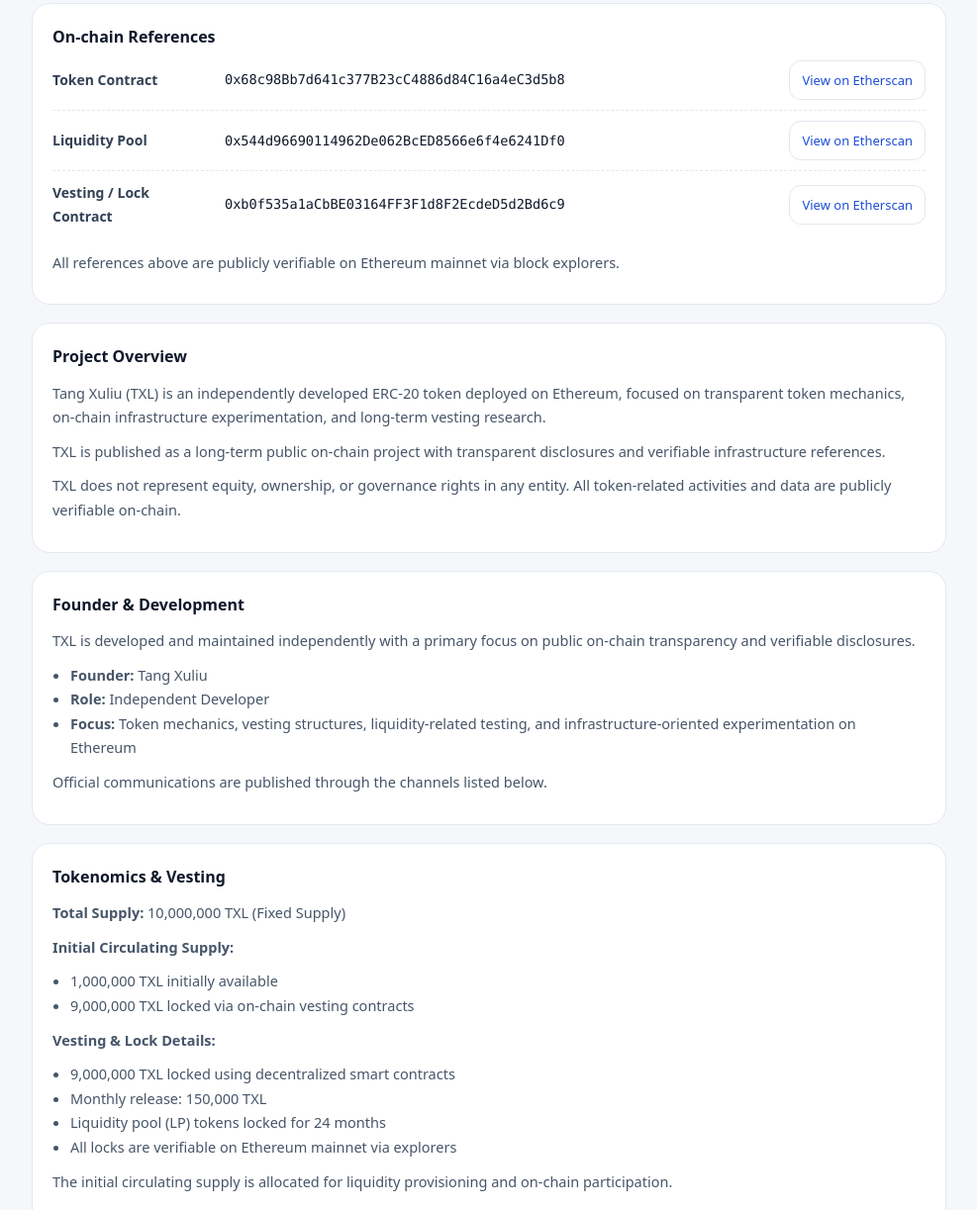
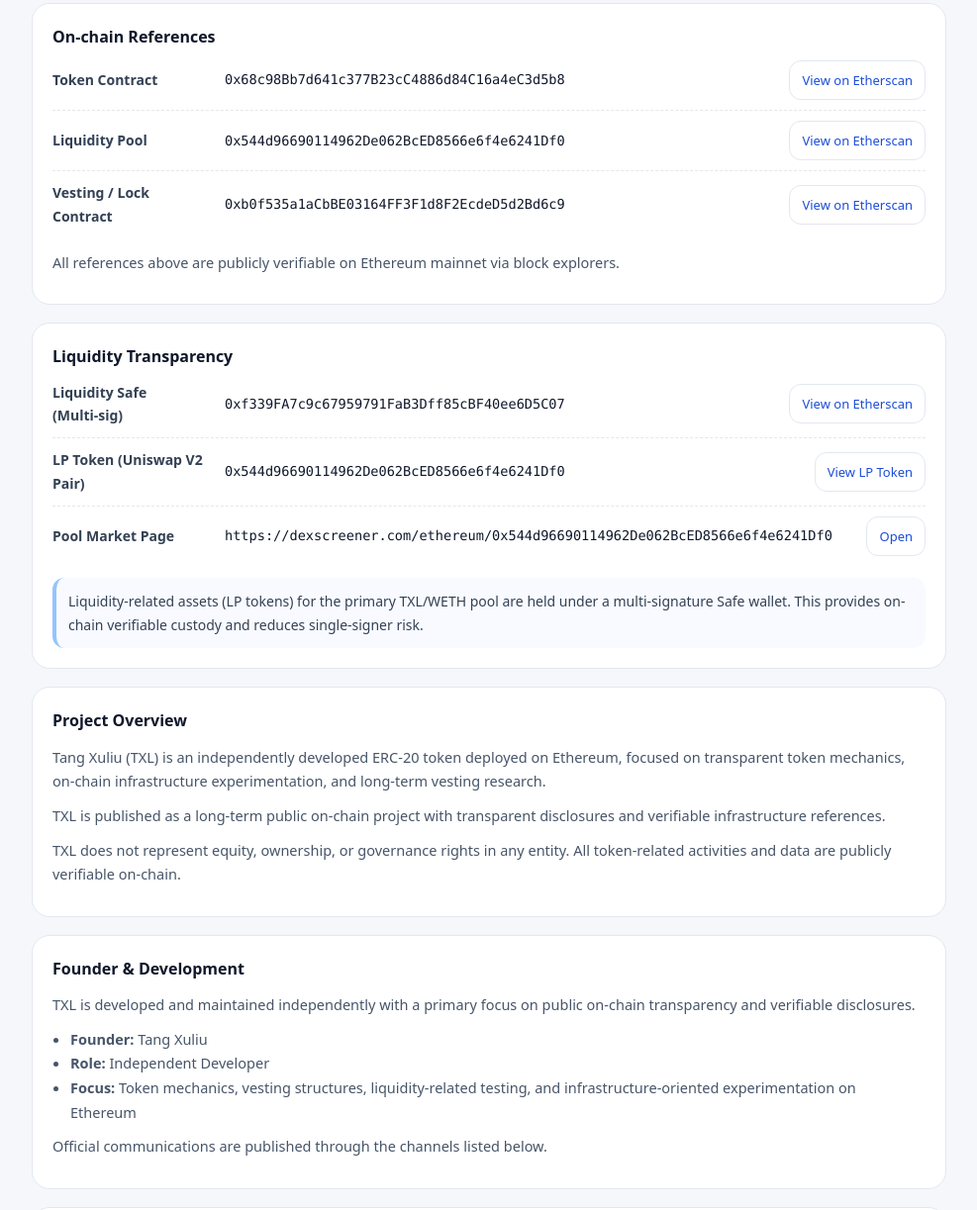
Before and after one commit to tangxuliu1-create/txl-token, a plain HTML site: page index.html in a window 1280 px wide. Shown: the part 471-1694 px from the top of the page at 99% size, without its empty margins (146-1133 px from the left). Drawn offline with Linux system fonts and the light colour scheme.

Commit message:
Update index.html

```diff
--- a/index.html
+++ b/index.html
@@ -354,6 +354,42 @@
       </p>
     </div>
 
+
+    <!-- Liquidity Transparency (New: on-chain verifiable, no over-claims) -->
+    <div class="card">
+      <h2>Liquidity Transparency</h2>
+
+
+      <div class="refRow">
+        <div class="refKey">Liquidity Safe (Multi‑sig)</div>
+        <div class="mono">0xf339FA7c9c67959791FaB3Dff85cBF40ee6D5C07</div>
+        <div class="refActions">
+          <a class="refBtn" href="https://etherscan.io/address/0xf339FA7c9c67959791FaB3Dff85cBF40ee6D5C07" target="_blank" rel="noopener noreferrer">View on Etherscan</a>
+        </div>
+      </div>
+
+      <div class="refRow">
+        <div class="refKey">LP Token (Uniswap V2 Pair)</div>
+        <div class="mono">0x544d96690114962De062BcED8566e6f4e6241Df0</div>
+        <div class="refActions">
+          <a class="refBtn" href="https://etherscan.io/token/0x544d96690114962De062BcED8566e6f4e6241Df0" target="_blank" rel="noopener noreferrer">View LP Token</a>
+        </div>
+      </div>
+
+      <div class="refRow">
+        <div class="refKey">Pool Market Page</div>
+        <div class="mono">https://dexscreener.com/ethereum/0x544d96690114962De062BcED8566e6f4e6241Df0</div>
+        <div class="refActions">
+          <a class="refBtn" href="https://dexscreener.com/ethereum/0x544d96690114962De062BcED8566e6f4e6241Df0" target="_blank" rel="noopener noreferrer">Open</a>
+        </div>
+      </div>
+
+      <div class="notice">
+        Liquidity-related assets (LP tokens) for the primary TXL/WETH pool are held under a multi-signature Safe wallet.
+        This provides on-chain verifiable custody and reduces single-signer risk.
+      </div>
+    </div>
+
     <!-- Project Overview (Upgraded wording for reviewer confidence) -->
     <div class="card">
       <h2>Project Overview</h2>
@@ -402,7 +438,7 @@
       <ul>
         <li>9,000,000 TXL locked using decentralized smart contracts</li>
         <li>Monthly release: 150,000 TXL</li>
-        <li>Liquidity pool (LP) tokens locked for 24 months</li>
+        <li>Liquidity pool (LP) tokens held in a multi-signature Safe wallet (verifiable on-chain)</li>
         <li>All locks are verifiable on Ethereum mainnet via explorers</li>
       </ul>
 
```
